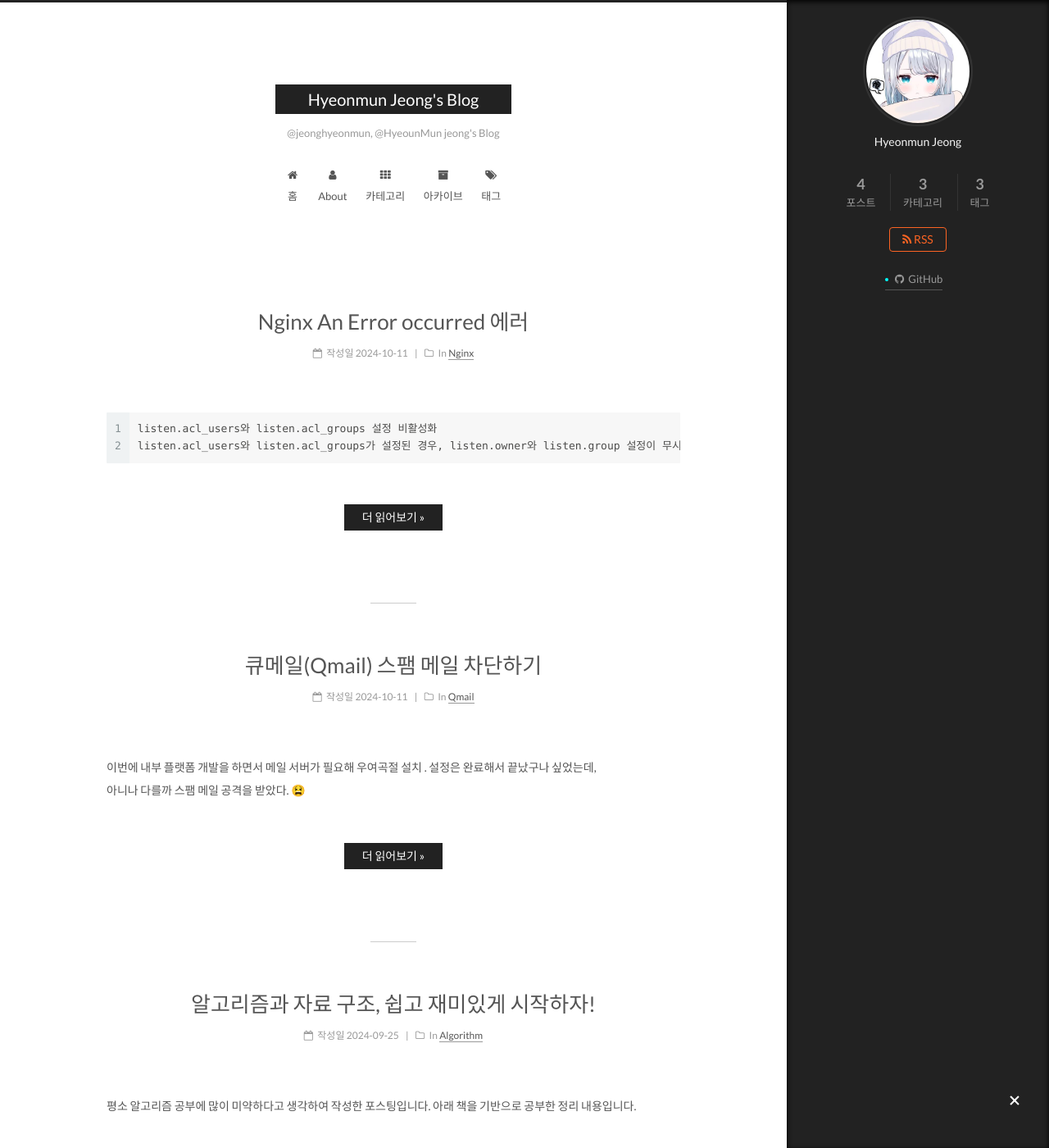
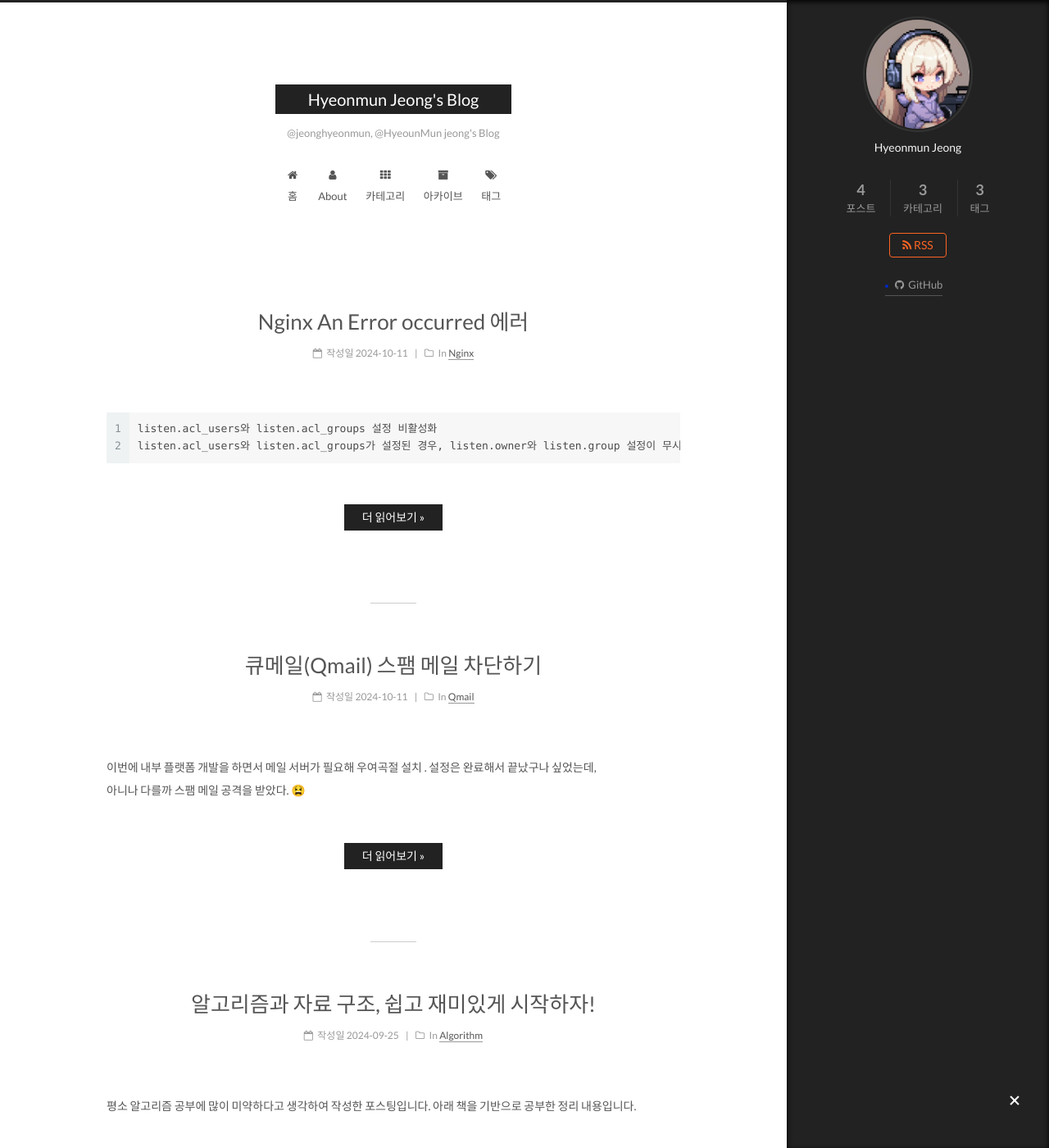
Before and after one commit to jhmhubdnc/jhmhubdnc.github.io, a Jekyll site: the page built from index.html, in a window 1280 px wide and 1400 px high. Shown: the whole window at 82% size. Built offline with Jekyll 4.4.1, drawn with Linux system fonts in a browser that asks for light colours; the list of posts is cut into pages by our own code.

Commit message:
feat: 프로필 이미지 수정

```diff
--- a/_config.yml
+++ b/_config.yml
@@ -234,7 +234,7 @@ social_icons:
 
 # Sidebar Avatar
 # in directory: /assets/images/avatar.gif
-avatar: /assets/images/profile-1.jpg
+avatar: /assets/images/profile-1.png
 
 # Table Of Contents in the Sidebar
 toc:
```
Also changed, not shown: assets/images/profile-1.png (added).
